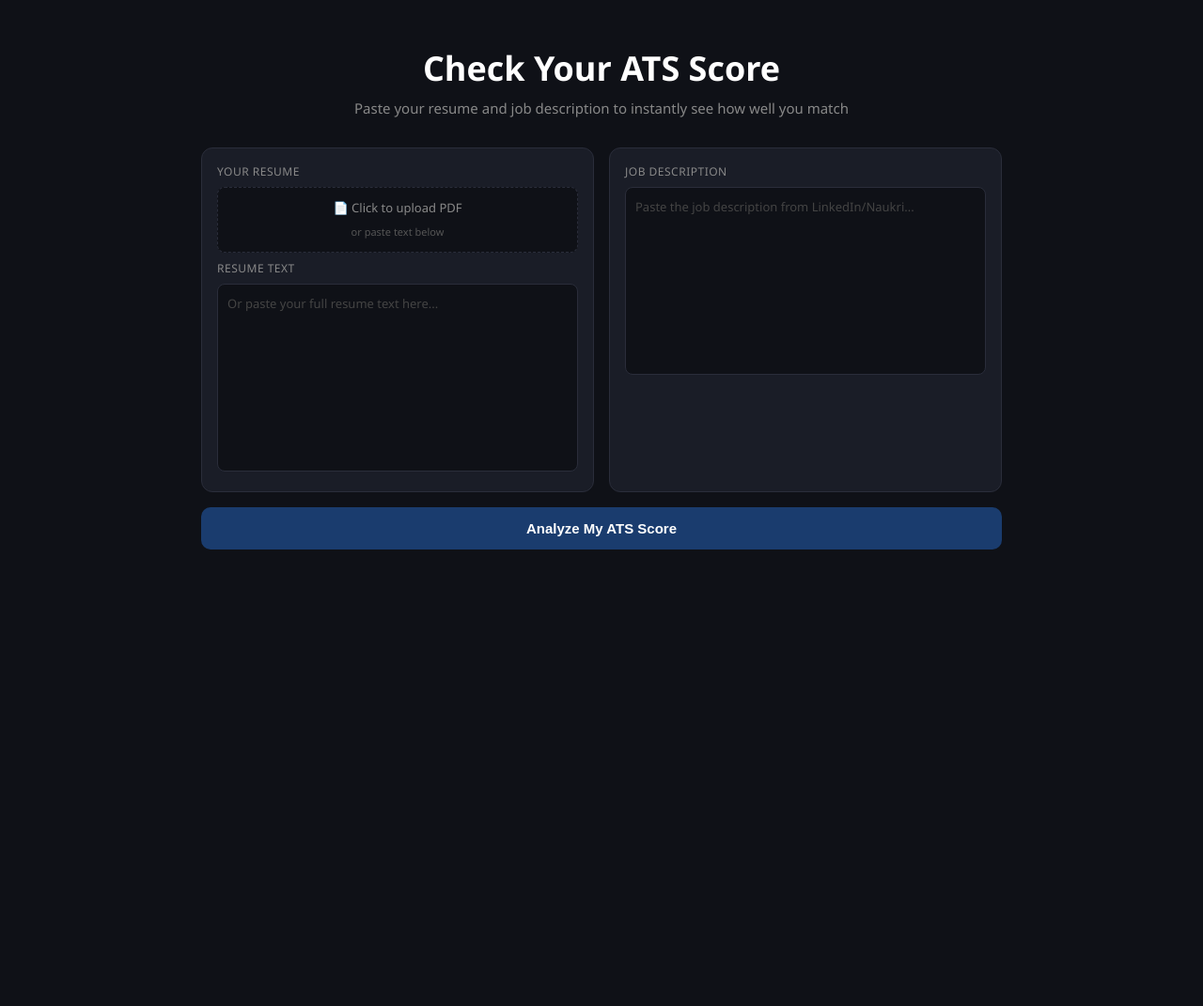
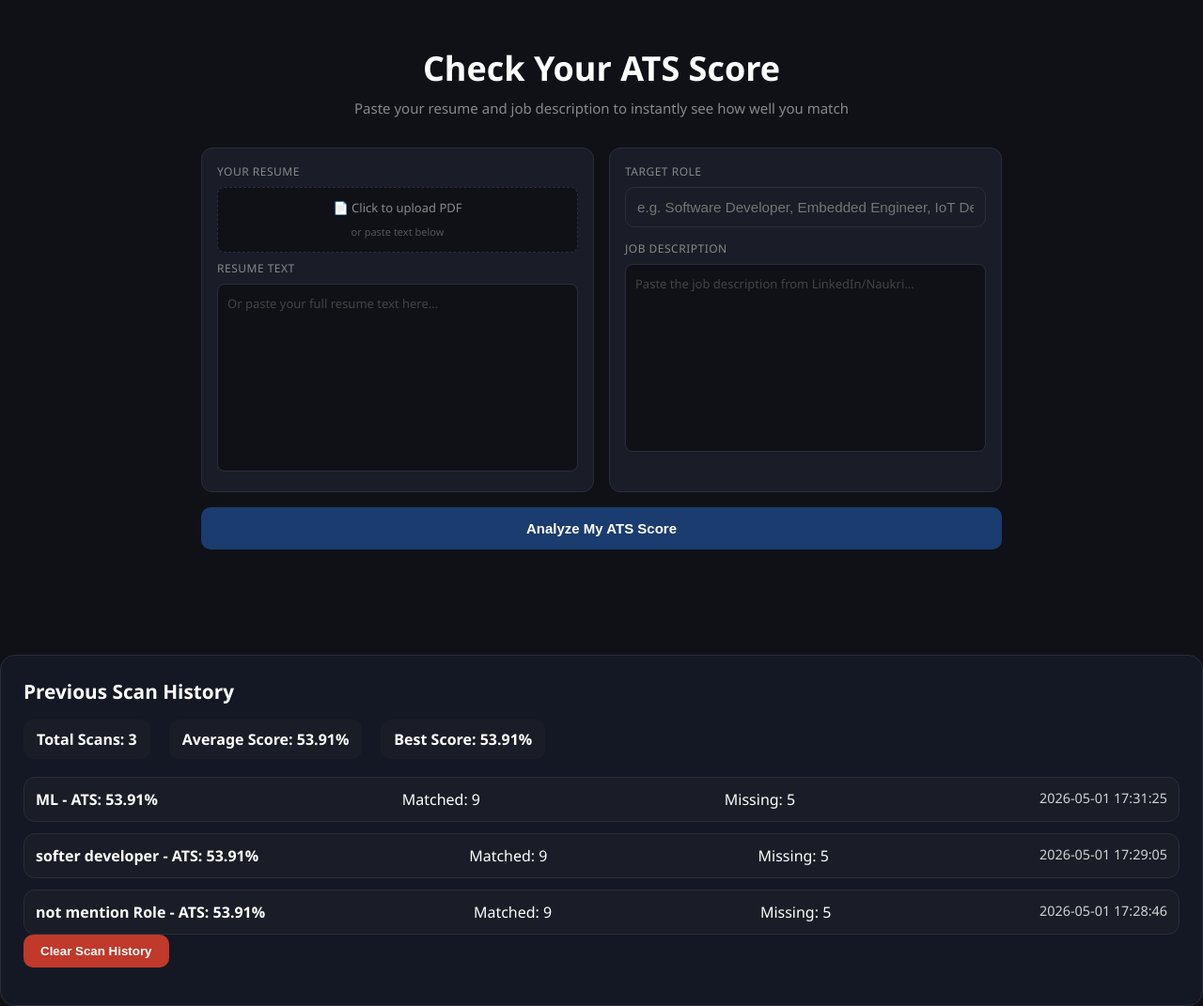
Before and after one commit to Janarthanana057/ats-job-matcher, a Flask app: page / in a window 1280 px wide. Shown: the part 65-1136 px from the top of the page at 94% size. Before the commit the page ends 650 px from the top, so only its background shows below. Run offline with Flask 3, Linux system fonts and the light colour scheme; parts of the project's set-up code (start-up, migrations or seed data) failed here and were passed over.

Commit message:
update resume

```diff
--- a/ats-job-matcher/app.py
+++ b/ats-job-matcher/app.py
@@ -26,6 +26,7 @@ class ScanHistory(db.Model):
     missing_keywords = db.Column(db.Text)
     format_score = db.Column(db.Float)
     timestamp = db.Column(db.DateTime, default=datetime.utcnow)
+    target_role = db.Column(db.String(100))
 
     def to_dict(self):
         return {
@@ -36,6 +37,7 @@ class ScanHistory(db.Model):
             'matched_keywords': self.matched_keywords.split(',') if self.matched_keywords else [],
             'missing_keywords': self.missing_keywords.split(',') if self.missing_keywords else [],
             'format_score': self.format_score,
+            'target_role': self.target_role,
             'timestamp': self.timestamp.strftime('%Y-%m-%d %H:%M:%S')
         }
 
@@ -84,6 +86,7 @@ def analyze():
     try:
         resume_text = ""
         jd_text = request.form.get('jd', '').strip()
+        target_role = request.form.get("target_role", "").strip()
 
         # =========================
         # PDF UPLOAD
@@ -151,7 +154,8 @@ def analyze():
             missing_count=len(missing),
             matched_keywords=",".join(matched),
             missing_keywords=",".join(missing),
-            format_score=format_score
+            format_score=format_score,
+            target_role=target_role
         )
 
         db.session.add(scan)
@@ -254,6 +258,30 @@ def get_stats():
             'lowest_score': min(scores)
         }
     }), 200
+# =========================
+# CLEAR SCAN HISTORY
+# =========================
+@app.route("/api/clear-history", methods=["DELETE"])
+def clear_history():
+    try:
+        ScanHistory.query.delete()
+        db.session.commit()
+
+        return jsonify({
+            "success": True,
+            "message": "Scan history cleared successfully"
+        }), 200
+
+    except Exception as e:
+        db.session.rollback()
+
+        return jsonify({
+            "success": False,
+            "error": str(e)
+        }), 500
+
+
+
 
 # =========================
 # RUN APP
--- a/ats-job-matcher/static/script.js
+++ b/ats-job-matcher/static/script.js
@@ -50,6 +50,7 @@ function handlePDF(input) {
 async function analyze() {
   const resume = document.getElementById("resume").value.trim();
   const jd = document.getElementById("jd").value.trim();
+  const targetRole = document.getElementById("target-role").value.trim();
 
   // =========================
   // VALIDATION
@@ -81,6 +82,7 @@ async function analyze() {
     }
 
     formData.append("jd", jd);
+    formData.append("target_role", targetRole);
 
     // =========================
     // API CALL
@@ -446,6 +448,7 @@ async function analyze() {
     // SHOW RESULTS
     // =========================
     document.getElementById("results").style.display = "block";
+    loadHistory();
 
     document.getElementById("results").scrollIntoView({
       behavior: "smooth",
@@ -462,3 +465,93 @@ async function analyze() {
     alert("Error: " + error.message);
   }
 }
+
+// =========================
+// LOAD SCAN HISTORY
+// =========================
+async function loadHistory() {
+  try {
+    const historyRes = await fetch("/api/history");
+    const statsRes = await fetch("/api/stats");
+
+    const historyData = await historyRes.json();
+    const statsData = await statsRes.json();
+
+    const historyList = document.getElementById("history-list");
+    const totalScans = document.getElementById("total-scans");
+    const avgScore = document.getElementById("avg-score");
+    const bestScore = document.getElementById("best-score");
+
+
+    if (!historyList || !totalScans || !avgScore || !bestScore) return;
+
+    // Stats
+    if (statsData.success) {
+      totalScans.textContent = `Total Scans: ${statsData.data.total_scans}`;
+      avgScore.textContent = `Average Score: ${statsData.data.average_score}%`;
+      bestScore.textContent = `Best Score: ${statsData.data.highest_score}%`;
+    }
+
+    // History
+    historyList.innerHTML = "";
+
+    if (!historyData.data || historyData.data.length === 0) {
+      historyList.innerHTML = "<p>No scan history yet.</p>";
+      return;
+    }
+
+    historyData.data.forEach((scan) => {
+      const item = document.createElement("div");
+      item.className = "history-item";
+
+      item.innerHTML = `
+        <span class="history-score">${scan.target_role || "not mention Role "} - ATS: ${scan.score}%</span>
+        <span>Matched: ${scan.matched_count}</span>
+        <span>Missing: ${scan.missing_count}</span>
+        <span class="history-date">${scan.timestamp}</span>
+      `;
+
+      historyList.appendChild(item);
+    });
+
+  } catch (error) {
+    console.error("History Load Error:", error);
+  }
+}
+
+
+// =========================
+// CLEAR HISTORY
+// =========================
+async function clearHistory() {
+  const confirmClear = confirm("Are you sure you want to delete all scan history?");
+
+  if (!confirmClear) return;
+
+  try {
+    const response = await fetch("/api/clear-history", {
+      method: "DELETE"
+    });
+
+    const data = await response.json();
+
+    if (data.success) {
+      loadHistory();
+      alert("Scan history cleared successfully!");
+    } else {
+      alert("Failed to clear history.");
+    }
+
+  } catch (error) {
+    console.error("Clear History Error:", error);
+    alert("Something went wrong.");
+  }
+}
+
+
+// =========================
+// INITIAL LOAD
+// =========================
+document.addEventListener("DOMContentLoaded", () => {
+  loadHistory();
+});
--- a/ats-job-matcher/static/style.css
+++ b/ats-job-matcher/static/style.css
@@ -661,3 +661,100 @@ body {
 .main-score .readiness-level {
   text-align: center;
 }
+
+/* =========================
+   SCAN HISTORY DASHBOARD
+========================= */
+.history-section {
+  margin-top: 2rem;
+  background: #141824;
+  border: 1px solid #2A2D3A;
+  border-radius: 16px;
+  padding: 1.5rem;
+}
+
+.history-section h2 {
+  margin-bottom: 1rem;
+  font-size: 1.3rem;
+}
+
+.history-stats {
+  display: flex;
+  gap: 20px;
+  flex-wrap: wrap;
+  margin-bottom: 1.2rem;
+}
+
+.history-stats p {
+  background: #1A1D27;
+  padding: 10px 14px;
+  border-radius: 10px;
+  font-weight: 600;
+}
+
+.history-list {
+  display: flex;
+  flex-direction: column;
+  gap: 12px;
+}
+
+.history-item {
+  background: #1A1D27;
+  border: 1px solid #2A2D3A;
+  padding: 12px;
+  border-radius: 12px;
+  display: flex;
+  justify-content: space-between;
+  flex-wrap: wrap;
+}
+
+.history-score {
+  font-weight: 700;
+}
+
+.history-date {
+  opacity: 0.8;
+  font-size: 0.9rem;
+}
+/* =========================
+   previce histry cleared
+
+========================= */
+
+
+.clear-history-btn {
+  margin-bottom: 1rem;
+  padding: 10px 18px;
+  border: none;
+  border-radius: 10px;
+  background: #C0392B;
+  color: white;
+  font-weight: 600;
+  cursor: pointer;
+  transition: 0.3s ease;
+}
+
+.clear-history-btn:hover {
+  transform: translateY(-2px);
+}
+/* =========================
+   job i/p box
+
+========================= */
+
+
+#target-role {
+  width: 100%;
+  padding: 12px;
+  margin-bottom: 14px;
+  border-radius: 10px;
+  border: 1px solid #2A2D3A;
+  background: #1A1D27;
+  color: white;
+  font-size: 0.95rem;
+}
+
+/* =========================
+   previce histry cleared
+
+========================= */
--- a/ats-job-matcher/templates/index.html
+++ b/ats-job-matcher/templates/index.html
@@ -51,8 +51,17 @@
         ></textarea>
       </div>
 
+
+
+
       <!-- JOB DESCRIPTION -->
       <div class="input-card">
+        <label for="target-role">Target Role</label>
+            <input
+            type="text"
+            id="target-role"
+            placeholder="e.g. Software Developer, Embedded Engineer, IoT Developer..."
+            />
         <label for="jd">Job Description</label>
         <textarea
           id="jd"
@@ -209,6 +218,36 @@
       </div>
 
     </div>
+    </div>
+
+    <!-- =========================
+        SCAN HISTORY DASHBOARD
+    ========================= -->
+    <div class="history-section">
+
+
+
+
+        <h2>Previous Scan History</h2>
+
+        <div class="history-stats">
+            <p id="total-scans">Total Scans: -</p>
+            <p id="avg-score">Average Score: -</p>
+            <p id="best-score">Best Score: -</p>
+        </div>
+
+        <div class="history-list" id="history-list">
+            <p>No scan history yet.</p>
+        </div>
+        <button class="clear-history-btn" onclick="clearHistory()">
+        Clear Scan History
+        </button>
+
+
+    </div>
+
+
+
   </div>
 
   <script src="/static/script.js"></script>
```
Also changed, not shown: ats-job-matcher/instance/ats.db.
